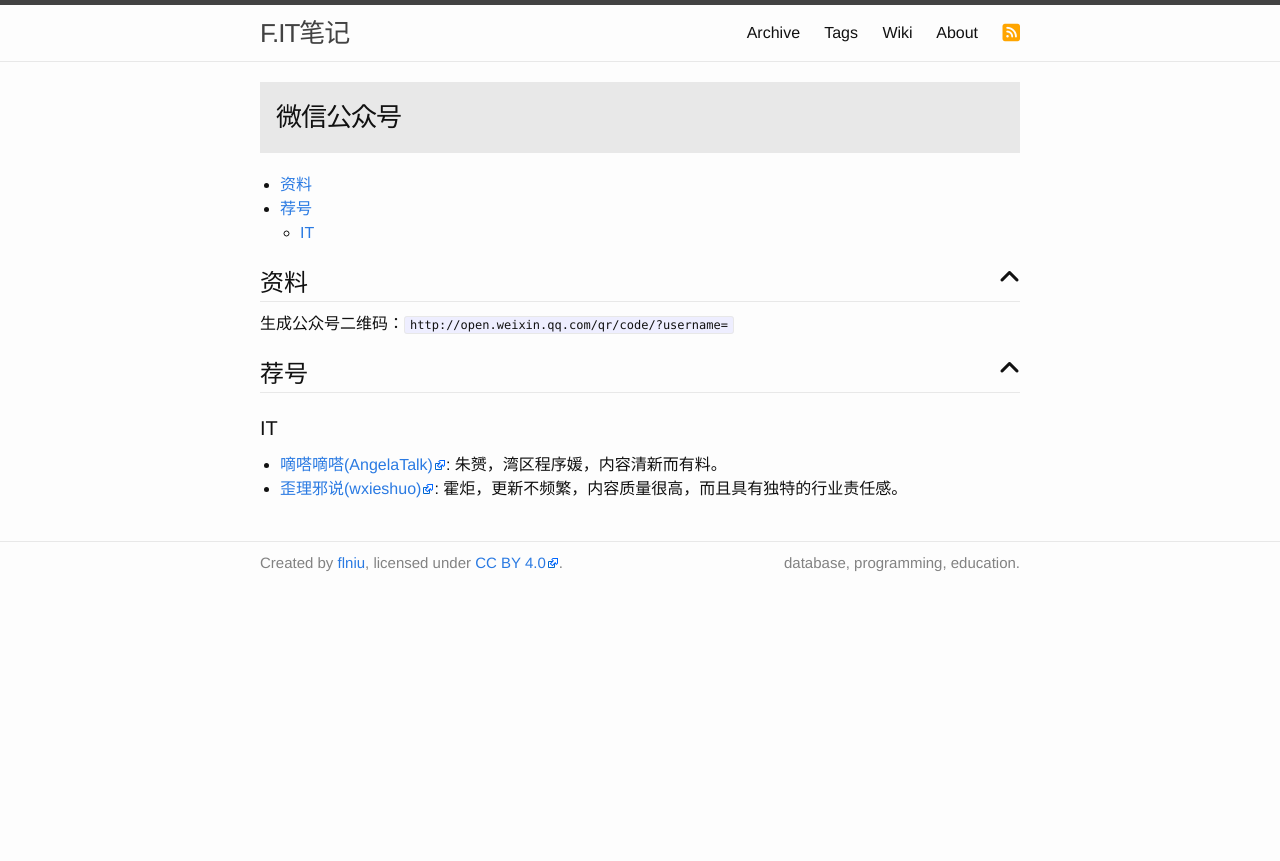
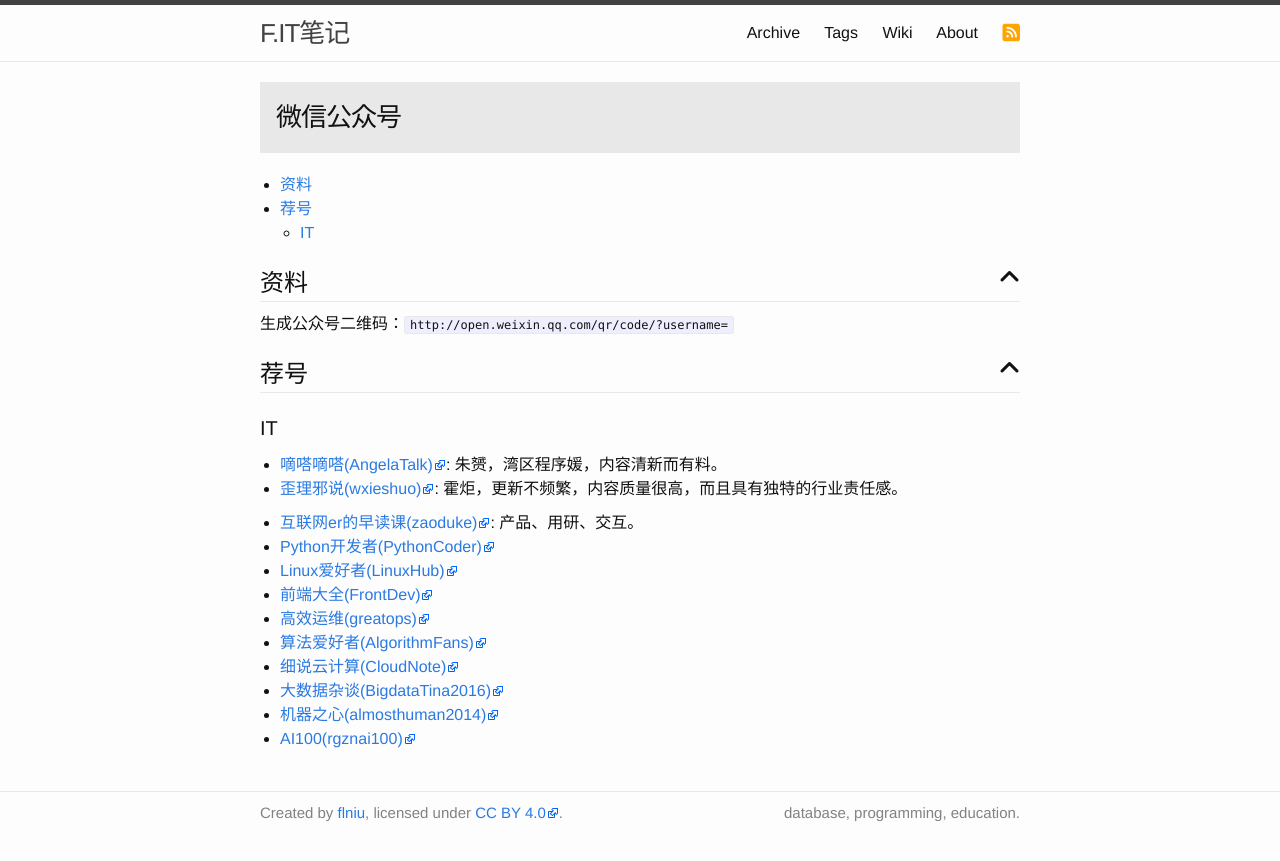
Before and after one commit to flniu/flniu.github.io, a Jekyll site: the page built from wiki/weixin-mp.md, in a window 1280 px wide. Shown: the top 861 px of the page. Built offline with Jekyll 4.4.1, drawn with Linux system fonts in a browser that asks for light colours; nearby versions of some CDN libraries.

Commit message:
update weixin-mp

```diff
--- a/wiki/weixin-mp.md
+++ b/wiki/weixin-mp.md
@@ -13,3 +13,14 @@
 
 * [嘀嗒嘀嗒(AngelaTalk)](http://open.weixin.qq.com/qr/code/?username=AngelaTalk): 朱赟，湾区程序媛，内容清新而有料。
 * [歪理邪说(wxieshuo)](http://open.weixin.qq.com/qr/code/?username=wxieshuo): 霍炬，更新不频繁，内容质量很高，而且具有独特的行业责任感。
+
+* [互联网er的早读课(zaoduke)](http://open.weixin.qq.com/qr/code/?username=zaoduke): 产品、用研、交互。
+* [Python开发者(PythonCoder)](http://open.weixin.qq.com/qr/code/?username=PythonCoder)
+* [Linux爱好者(LinuxHub)](http://open.weixin.qq.com/qr/code/?username=LinuxHub)
+* [前端大全(FrontDev)](http://open.weixin.qq.com/qr/code/?username=FrontDev)
+* [高效运维(greatops)](http://open.weixin.qq.com/qr/code/?username=greatops)
+* [算法爱好者(AlgorithmFans)](http://open.weixin.qq.com/qr/code/?username=AlgorithmFans)
+* [细说云计算(CloudNote)](http://open.weixin.qq.com/qr/code/?username=CloudNote)
+* [大数据杂谈(BigdataTina2016)](http://open.weixin.qq.com/qr/code/?username=BigdataTina2016)
+* [机器之心(almosthuman2014)](http://open.weixin.qq.com/qr/code/?username=almosthuman2014)
+* [AI100(rgznai100)](http://open.weixin.qq.com/qr/code/?username=rgznai100)
```
